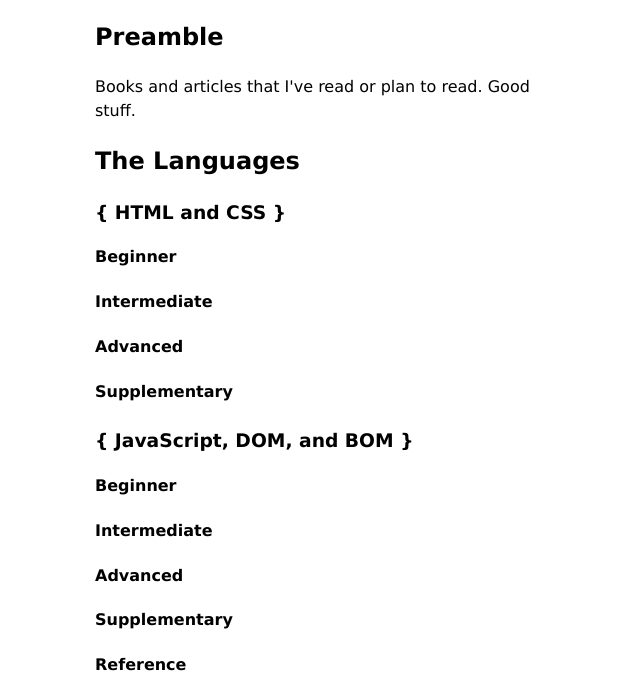
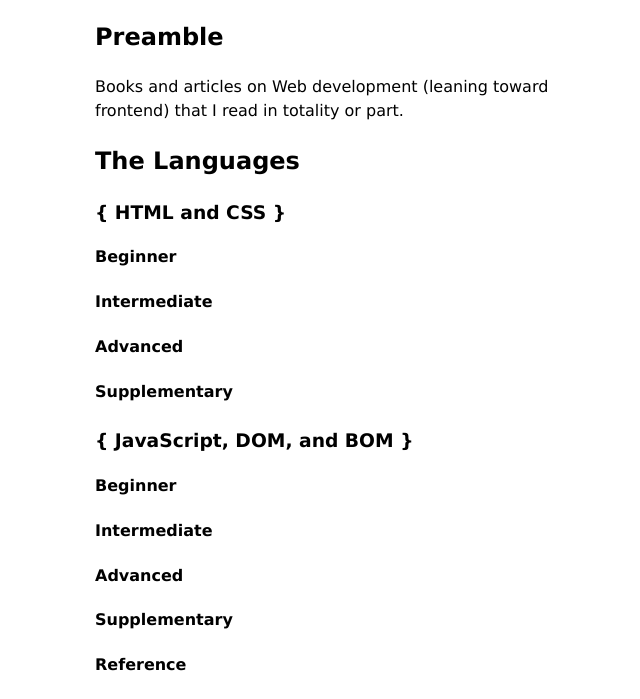
Before and after one commit to blaesus/liber, a website: page src/readwebdev/index.html in a window 1280 px wide. Shown: the part 88-787 px from the top of the page, without its empty margins (305-945 px from the left). Drawn offline with nearby package versions, Linux system fonts and the light colour scheme; files that its build step writes are made by us from their sources.

Commit message:
Revise wording

```diff
--- a/src/readwebdev/index.html
+++ b/src/readwebdev/index.html
@@ -11,7 +11,7 @@
       <div>
         <h2>Preamble</h2>
         <p>
-          Books and articles that I've read or plan to read. Good stuff.
+          Books and articles on Web development (leaning toward frontend) that I read in totality or part.
         </p>
       </div>
 
```
